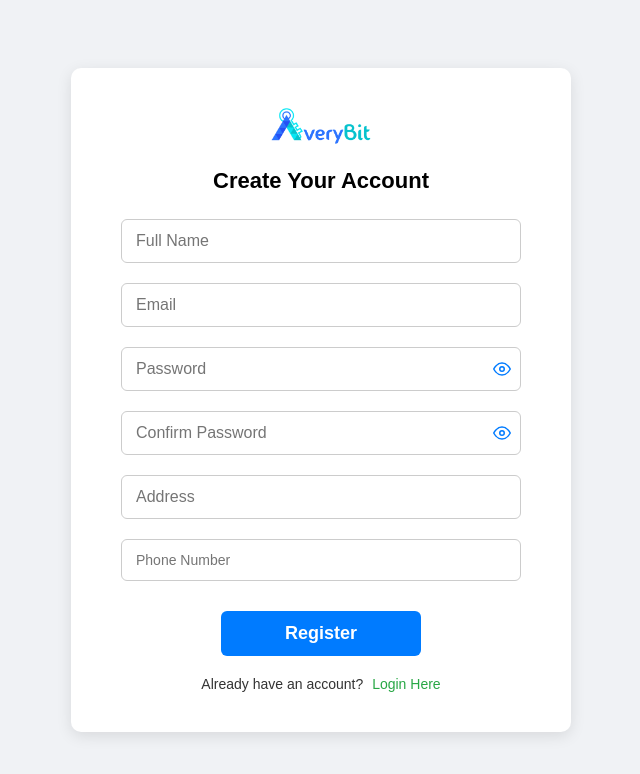
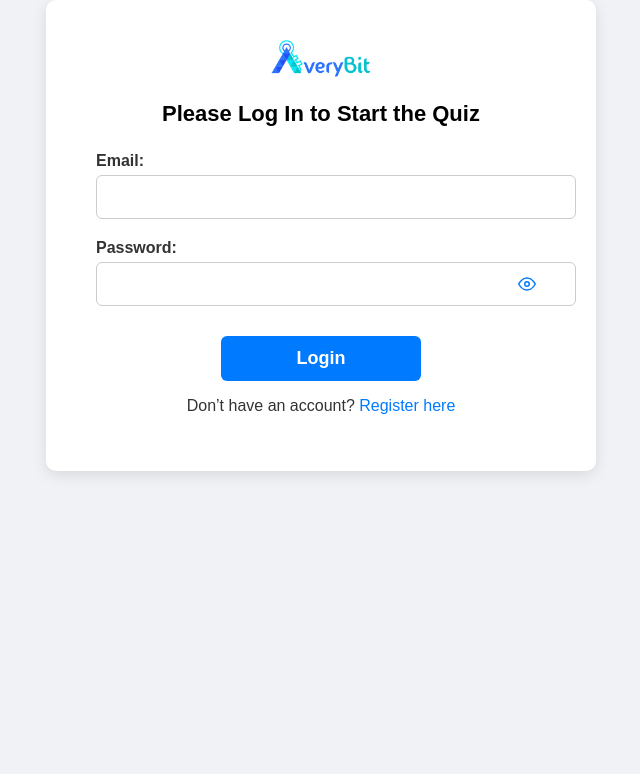
Before and after one commit to Shweta8934/written-test, a React (Create React App) app: page / in a window 1280 px wide. Shown: the top 774 px of the page, without its empty margins (319-959 px from the left). Built offline with nearby package versions, Linux system fonts and the light colour scheme.

Commit message:
changes router -login/register

```diff
--- a/src/App.jsx
+++ b/src/App.jsx
@@ -77,8 +77,8 @@ function App() {
   return (
     <Router>
       <Routes>
-        <Route path="/" element={<RegisterPage />} />
-        <Route path="/login" element={<LoginPage />} />
+        <Route path="/" element={<LoginPage />} />
+        <Route path="/register" element={<RegisterPage />} />
 
         <Route
           path="/dashboard"
@@ -90,14 +90,14 @@ function App() {
                 <Navigate to="/quiz" />
               )
             ) : (
-              <Navigate to="/login" />
+              <Navigate to="/" />
             )
           }
         />
 
         <Route
           path="/quiz"
-          element={isLoggedIn ? <QuizPage /> : <Navigate to="/login" />}
+          element={isLoggedIn ? <QuizPage /> : <Navigate to="/" />}
         />
 
         <Route
--- a/src/components/QuizContainer/QuizContainer.jsx
+++ b/src/components/QuizContainer/QuizContainer.jsx
@@ -177,7 +177,7 @@ const QuizContainer = ({ userId }) => {
           <div className="modal-content">
             <h2>Quiz Submitted Successfully!</h2>
             <p>Thank you for completing the quiz.</p>
-            <button onClick={() => navigate("/login")} className="modal-btn">
+            <button onClick={() => navigate("/")} className="modal-btn">
               OK
             </button>
           </div>
--- a/src/components/Timer/Timer.jsx
+++ b/src/components/Timer/Timer.jsx
@@ -39,7 +39,7 @@ const Timer = ({ totalTime }) => {
   useEffect(() => {
     if (time <= 0) {
       // Time's up → redirect to /login
-      navigate("/login");
+      navigate("/");
       return;
     }
 
--- a/src/pages/LoginPage.jsx
+++ b/src/pages/LoginPage.jsx
@@ -92,7 +92,7 @@ const LoginPage = () => {
 
       <div className="register-link">
         <p>
-          Don’t have an account? <Link to="/">Register here</Link>
+          Don’t have an account? <Link to="/register">Register here</Link>
         </p>
       </div>
     </div>
--- a/src/pages/registerPage.jsx
+++ b/src/pages/registerPage.jsx
@@ -216,7 +216,7 @@ const RegisterPage = () => {
 
       setMessage(data.message);
       alert("✅ Registration Successful!");
-      window.location.href = "/login";
+      window.location.href = "/";
     } catch (error) {
       setMessage(error.message);
       alert("❌ " + error.message);
@@ -328,7 +328,7 @@ const RegisterPage = () => {
 
         <div className="register-links">
           <span>Already have an account? </span>
-          <a href="/login">Login Here</a>
+          <a href="/">Login Here</a>
         </div>
       </div>
     </div>
```
